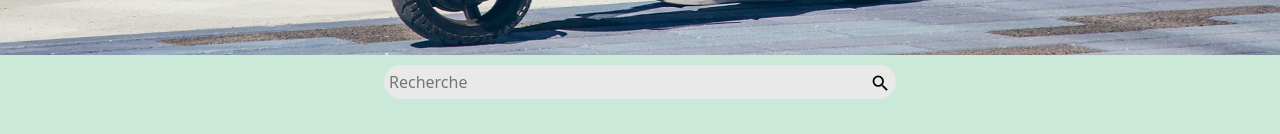
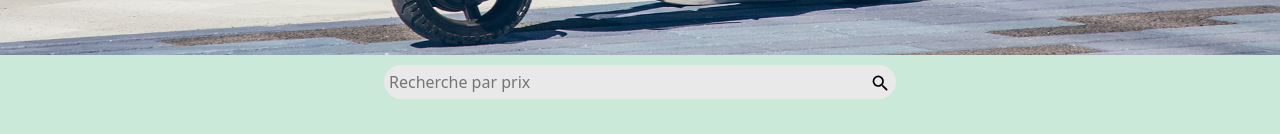
Before and after one commit to jordan-creyelman/trotinette, a React (Create React App) app: page / in a window 1280 px wide. Shown: the part 283-417 px from the top of the page. Built offline with nearby package versions, Linux system fonts and the light colour scheme.

Commit message:
last commit and kiss you

```diff
--- a/src/components/Search/Price.js
+++ b/src/components/Search/Price.js
@@ -11,7 +11,7 @@
       if(Math.round(arrayScooter[i].price)===price ||Math.round(arrayScooter[i].price)===pricePlus){
           results.push(i);
       }
-      if(results.length ===2){
+      if(results.length ===4){
         find =true;
       }
       if(i===arrayScooter.length-1&&find ===false){
--- a/src/components/Search/index.jsx
+++ b/src/components/Search/index.jsx
@@ -40,7 +40,7 @@ function SearchBar() {
             type="text"
             onChange={(e) => setPrice(e.target.value)}
             value={price}
-            placeholder="Recherche"
+            placeholder="Recherche par prix"
             onKeyDown={(enterKey)}
           />
           <br />
```
Also changed, not shown: 1 other file (tests, documents, lock files or other folders).
